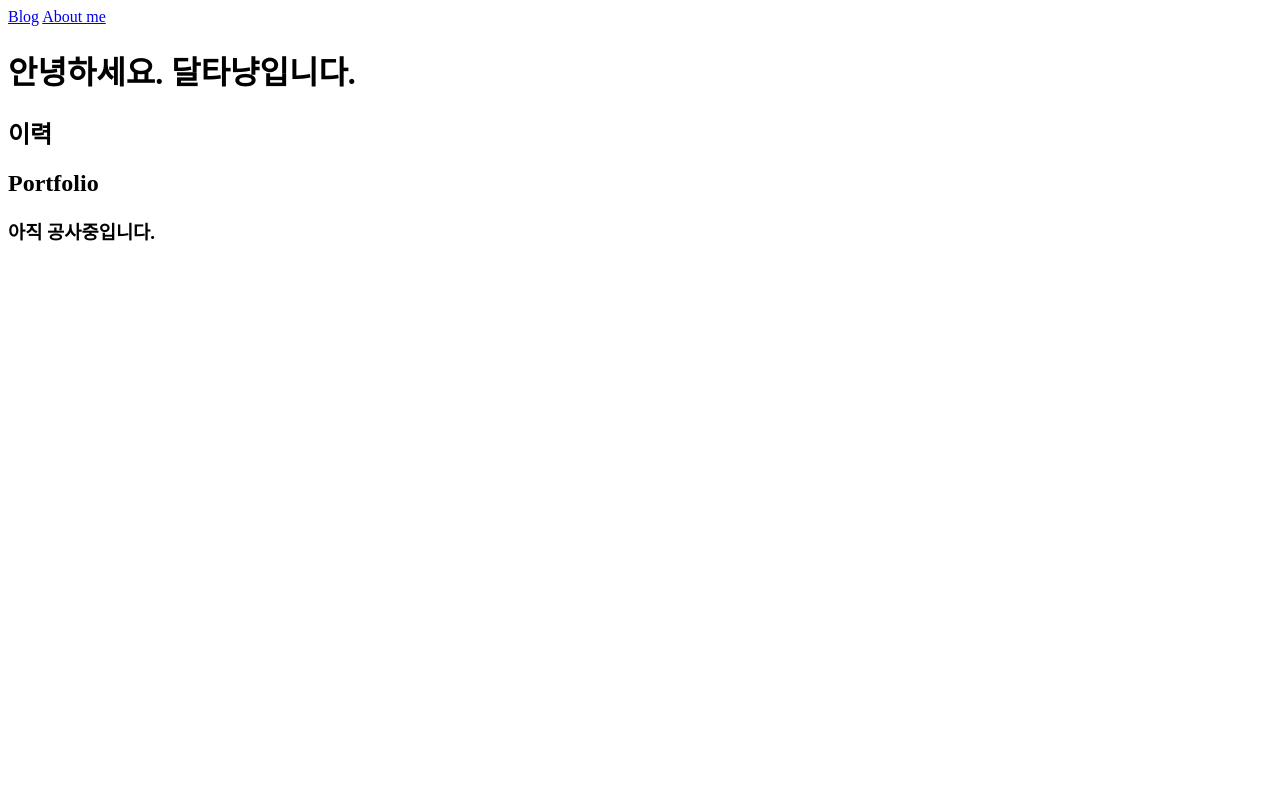
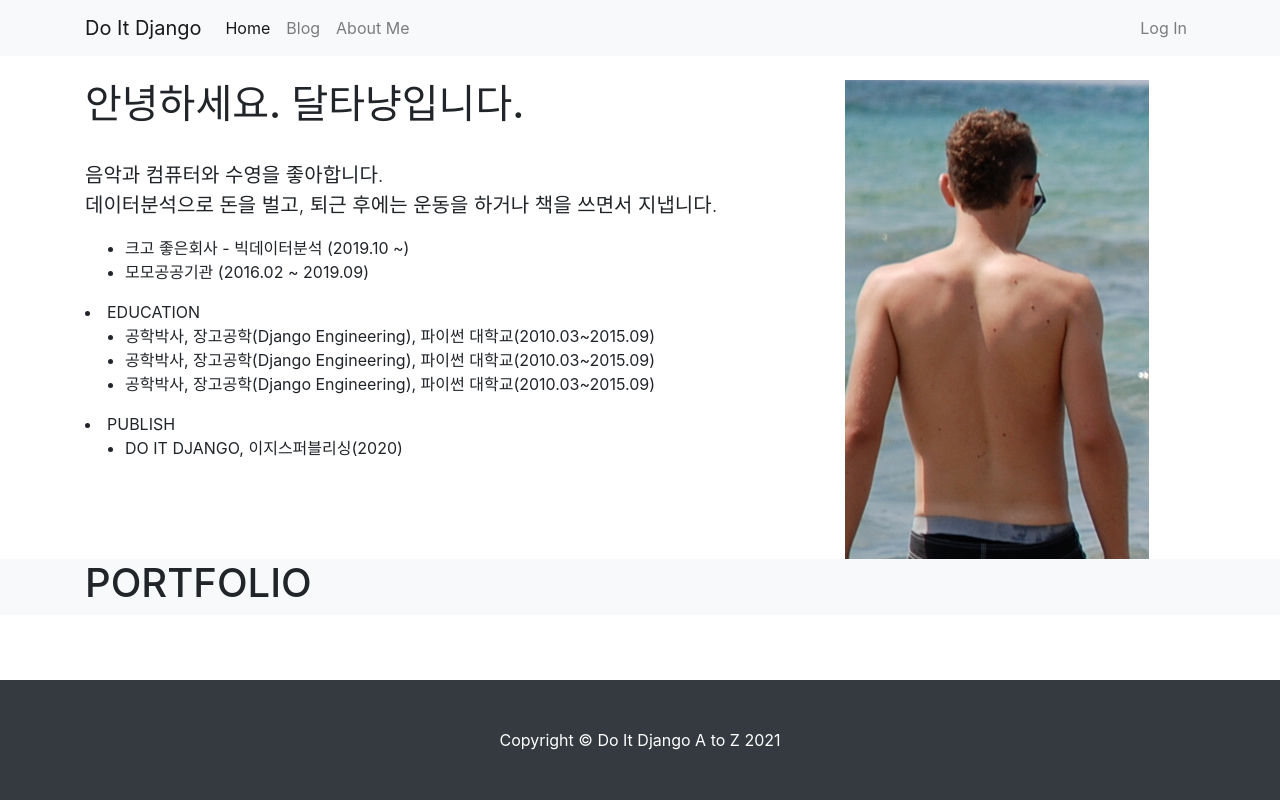
Before and after one commit to skypwk/django, a Django app: page /about_me/ in a window 1280 px wide. Run offline with Django 3.2, Linux system fonts and the light colour scheme; some libraries are stand-ins or nearby versions.

Commit message:
자기소개 페이지에 내용 채우기

```diff
--- /dev/null
+++ b/single_pages/static/single_pages/css/about_me.css
@@ -0,0 +1,3 @@
+.margin-for-footer {
+    margin-bottom: 130px;
+}
--- a/single_pages/templates/single_pages/about_me.html
+++ b/single_pages/templates/single_pages/about_me.html
@@ -1,18 +1,62 @@
 <!doctype html>
+{% load static %}
 <html lang="ko">
 <head>
     <meta charset="UTF-8">
-    <title>개발자 달타냥입니다.</title>
+    <title>About 달타냥</title>
+
+    <link href="{% static 'blog/bootstrap4/css/bootstrap.min.css' %}" rel="stylesheet" type="text/css">
+    <link rel="stylesheet" href="{% static 'single_pages/css/about_me.css' %}" media="screen">
+    <script src="https://kit.fontawesome.com/a3fbf73123.js" crossorigin="anonymous"></script>
+
 </head>
 <body>
-    <nav>
-        <a href="/blog/">Blog</a>
-        <a href="/about_me">About me</a>
-    </nav>
 
-    <h1>안녕하세요. 달타냥입니다.</h1>
-    <h2>이력</h2>
-    <h2>Portfolio</h2>
-    <h3>아직 공사중입니다.</h3>
+    {% include 'blog/navbar.html' %}
+
+    <section>
+        <div class="container mt-4">
+            <div class="row">
+                <div class="col-lg-8">
+                    <h1>안녕하세요. 달타냥입니다.</h1>
+                    <br/>
+                    <p class="lead">
+                        음악과 컴퓨터와 수영을 좋아합니다.<br/>
+                        데이터분석으로 돈을 벌고, 퇴근 후에는 운동을 하거나 책을 쓰면서 지냅니다.
+                    </p>
+                    <ul>
+                        <li>크고 좋은회사 - 빅데이터분석 (2019.10 ~)</li>
+                        <li>모모공공기관 (2016.02 ~ 2019.09)</li>
+                    </ul>
+                    <li>EDUCATION</li>
+                    <ul>
+                        <li>공학박사, 장고공학(Django Engineering), 파이썬 대학교(2010.03~2015.09)</li>
+                        <li>공학박사, 장고공학(Django Engineering), 파이썬 대학교(2010.03~2015.09)</li>
+                        <li>공학박사, 장고공학(Django Engineering), 파이썬 대학교(2010.03~2015.09)</li>
+                    </ul>
+                    <li>PUBLISH</li>
+                    <ul>
+                        <li>DO IT DJANGO, 이지스퍼블리싱(2020)</li>
+                    </ul>
+                </div>
+                <div class="col-lg-4">
+                    <img class="img-fluid" src="{% static 'single_pages/images/Back.jpg' %}" >
+                </div>
+            </div>
+        </div>
+    </section>
+
+    <section class="bg-light margin-for-footer">
+        <div class="container">
+            <div class="row">
+                <div class="col-12">
+                    <h1>PORTFOLIO</h1>
+                </div>
+            </div>
+        </div>
+    </section>
+    <div class="fixed-bottom">
+        {% include 'blog/footer.html' %}
+    </div>
 </body>
 </html>
```
Also changed, not shown: single_pages/static/single_pages/images/Back.jpg (added).
